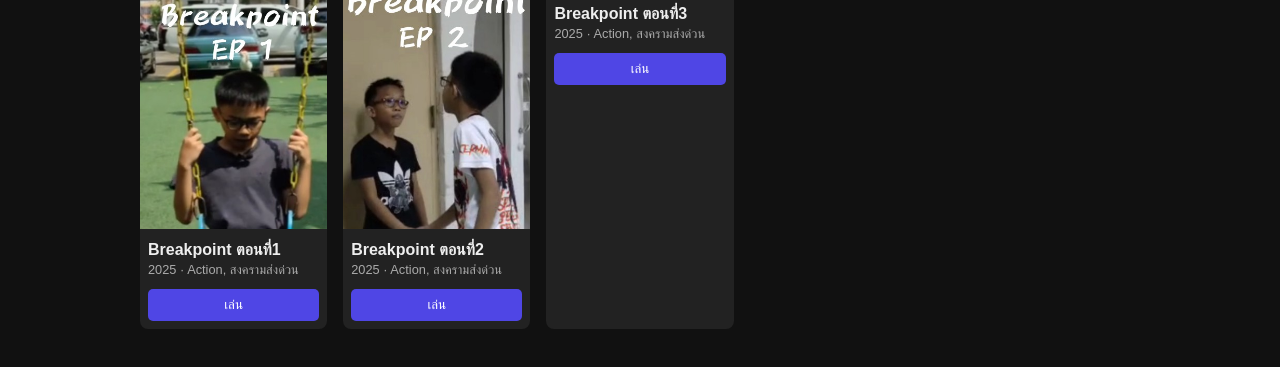
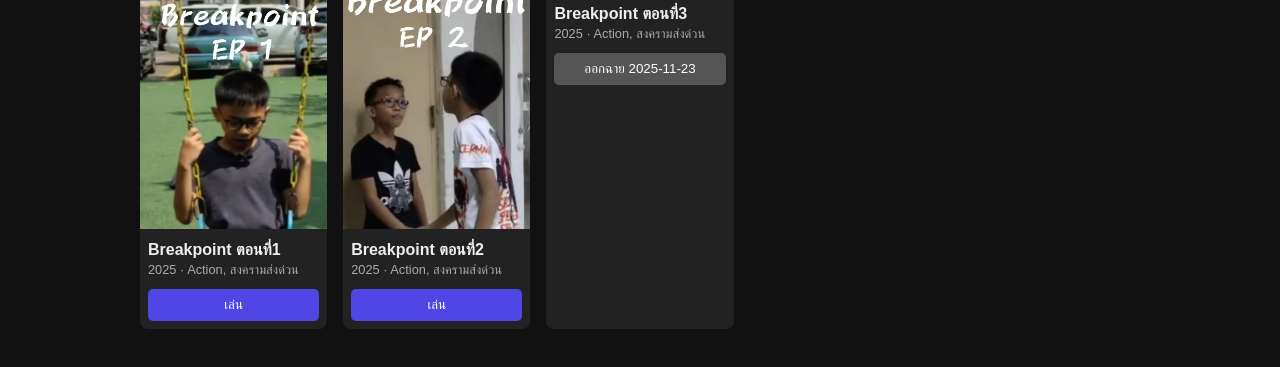
Before and after one commit to Oparas/Breakpoint, a plain HTML site: page index.html in a window 1280 px wide. Shown: the part 167-534 px from the top of the page. Drawn offline with Linux system fonts and the light colour scheme.

Commit message:
Update index.html

```diff
--- a/index.html
+++ b/index.html
@@ -18,6 +18,7 @@
     .movie-info h3 { margin:0; font-size:1rem; }
     .movie-info p { margin:0.2rem 0; font-size:0.8rem; color:#aaa; }
     .movie-info button { margin-top:0.5rem; width:100%; background:#4f46e5; color:white; cursor:pointer; }
+    .movie-info button.disabled { background:#555; cursor:not-allowed; }
     /* Modal */
     .modal { display:none; position:fixed; top:0; left:0; width:100%; height:100%;
              background:rgba(0,0,0,0.8); justify-content:center; align-items:center; }
@@ -75,18 +76,33 @@
       title:'Breakpoint ตอนที่3',
       year:2025,
       tags:['Action','สงครามส่งด่วน'],
-    type:'file', // หรือ 'youtube', 'gdrive' ก็ได้ถ้ามีลิงก์
+      type:'file',
       src:'bp3.mp4',
       poster:'bp3.jpg',
       release: '2025-11-23' // วันที่ออกฉาย
     }
   ];
 
+  const movieGrid = document.getElementById('movieGrid');
+  const tagSelect = document.getElementById('tagSelect');
+  const searchInput = document.getElementById('searchInput');
+  const modal = document.getElementById('movieModal');
+  const modalTitle = document.getElementById('modalTitle');
+  const modalPlayer = document.getElementById('modalPlayer');
+
+  // Populate tags
+  const tags = [...new Set(movies.flatMap(m => m.tags))];
+  tags.forEach(tag => {
+    const opt = document.createElement('option');
+    opt.value = tag;
+    opt.textContent = tag;
+    tagSelect.appendChild(opt);
+  });
+
   function displayMovies() {
     movieGrid.innerHTML = '';
     const query = searchInput.value.toLowerCase();
     const selectedTag = tagSelect.value;
-
     const today = new Date().toISOString().split('T')[0]; // YYYY-MM-DD
 
     const filtered = movies.filter(m => {
@@ -100,7 +116,7 @@ function displayMovies() {
 
       let buttonHTML = '';
       if (m.release && m.release > today) {
-      buttonHTML = `<button disabled style="background:#555;">ออกฉาย ${m.release}</button>`;
+        buttonHTML = `<button class="disabled" disabled>ออกฉาย ${m.release}</button>`;
       } else {
         buttonHTML = `<button onclick='playMovie(${movies.indexOf(m)})'>เล่น</button>`;
       }
@@ -117,48 +133,12 @@ function displayMovies() {
     });
   }
 
-  // Populate tags
-  const tags = [...new Set(movies.flatMap(m => m.tags))];
-  tags.forEach(tag => {
-    const opt = document.createElement('option');
-    opt.value = tag;
-    opt.textContent = tag;
-    tagSelect.appendChild(opt);
-  });
-
-  function displayMovies() {
-    movieGrid.innerHTML = '';
-    const query = searchInput.value.toLowerCase();
-    const selectedTag = tagSelect.value;
-
-    const filtered = movies.filter(m => {
-      return (!query || m.title.toLowerCase().includes(query)) &&
-             (!selectedTag || m.tags.includes(selectedTag));
-    });
-
-    filtered.forEach(m => {
-      const div = document.createElement('div');
-      div.className = 'movie';
-      div.innerHTML = `
-        <img src='${m.poster}' alt='${m.title}'>
-        <div class='movie-info'>
-          <h3>${m.title}</h3>
-          <p>${m.year} · ${m.tags.join(', ')}</p>
-          <button onclick='playMovie(${movies.indexOf(m)})'>เล่น</button>
-        </div>
-      `;
-      movieGrid.appendChild(div);
-    });
-  }
-
   function playMovie(index) {
     const m = movies[index];
     modalTitle.textContent = m.title;
 
     if (m.type === 'file') {
-      modalPlayer.innerHTML = `
-        <video controls autoplay src='${m.src}' poster='${m.poster}'></video>
-      `;
+      modalPlayer.innerHTML = `<video controls autoplay src='${m.src}' poster='${m.poster}'></video>`;
     }
     else if (m.type === 'youtube') {
       modalPlayer.innerHTML = `
@@ -167,8 +147,7 @@ function displayMovies() {
           frameborder='0'
           allowfullscreen
           allow="accelerometer; autoplay; clipboard-write; encrypted-media; gyroscope; picture-in-picture; fullscreen">
-        </iframe>
-      `;
+        </iframe>`;
     }
     else if (m.type === 'gdrive') {
       modalPlayer.innerHTML = `
@@ -177,8 +156,7 @@ function displayMovies() {
           frameborder='0'
           allowfullscreen
           allow="fullscreen; autoplay">
-        </iframe>
-      `;
+        </iframe>`;
     }
 
     modal.classList.add('active');
```
Lines whose indentation alone changed are shown as unchanged.
